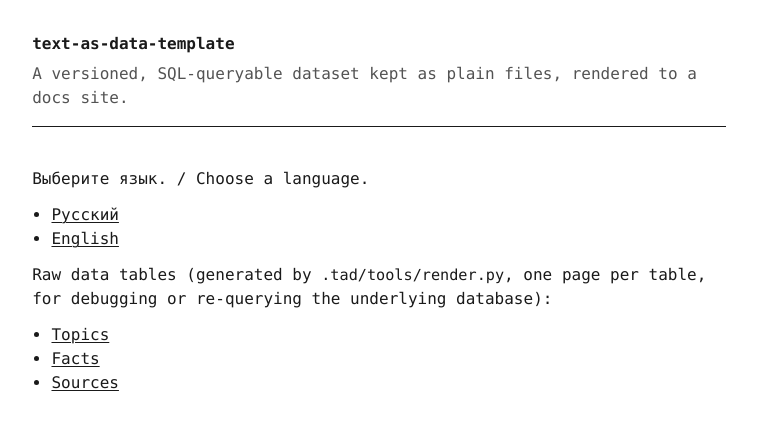
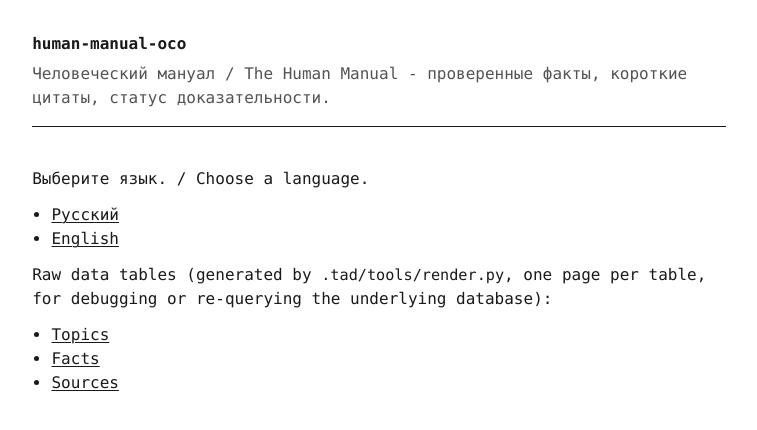
Before and after one commit to open-commons-observatory/human-manual-oco, a Jekyll site: the page built from docs/index.md, in a window 1280 px wide. Shown: the top 430 px of the page, without its empty margins (261-1018 px from the left). Built offline with Jekyll 4.4.1, drawn with Linux system fonts in a browser that asks for light colours.

Commit message:
fix(docs): site title/description no longer read as the template's own

```diff
--- a/docs/_config.yml
+++ b/docs/_config.yml
@@ -1,5 +1,5 @@
-title: text-as-data-template
-description: A versioned, SQL-queryable dataset kept as plain files, rendered to a docs site.
+title: human-manual-oco
+description: Человеческий мануал / The Human Manual - проверенные факты, короткие цитаты, статус доказательности.
 theme: null
 markdown: kramdown
 plugins:
```
